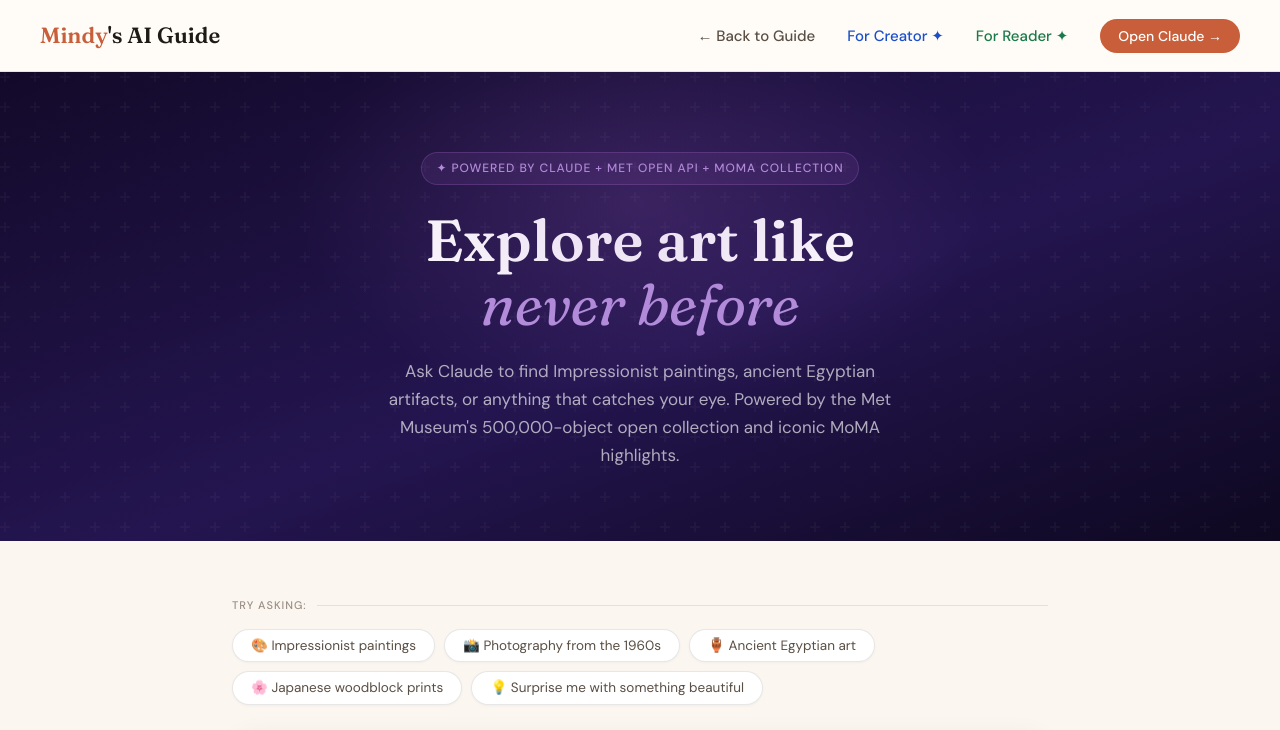
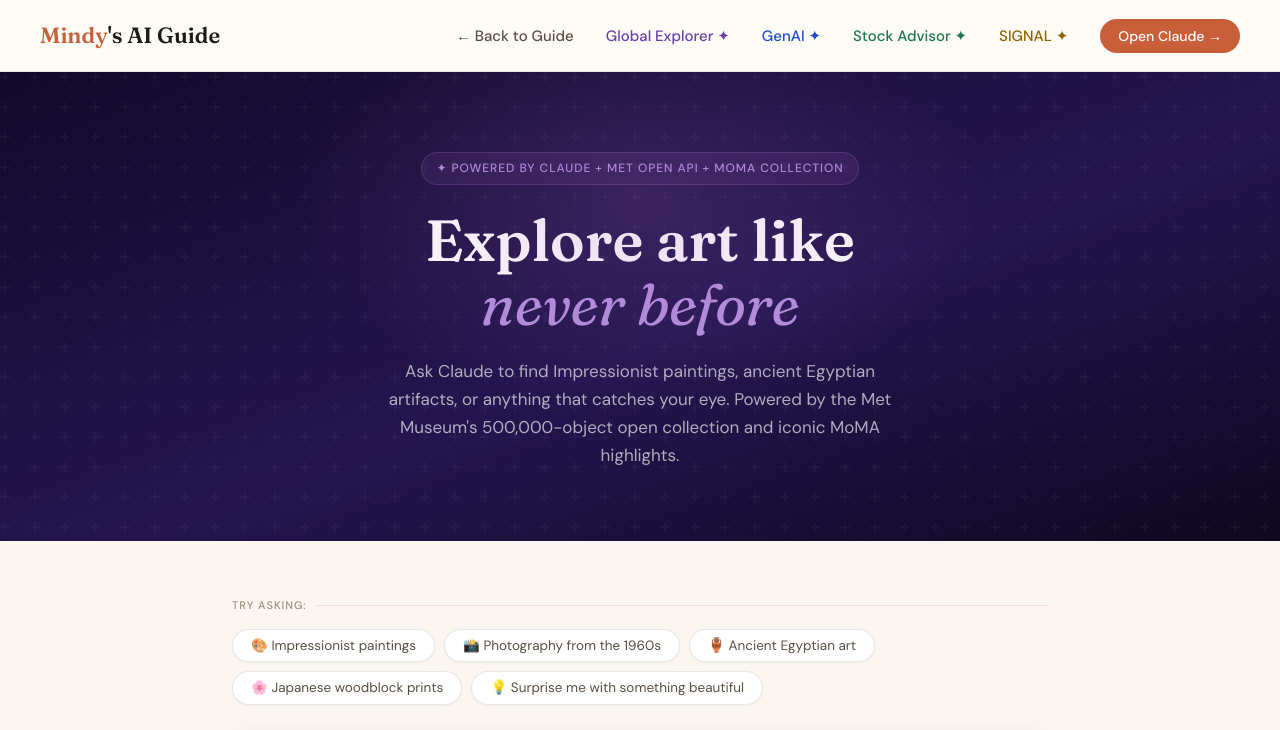
Before and after one commit to mindyjwu/mindys-ai-guide, a website: page explore-art.html in a window 1280 px wide. Shown: the top 730 px of the page. Drawn offline with Linux system fonts and the light colour scheme.

Commit message:
fix: sync explore-art/creator/reader nav with index.html and signal.html
These three pages had their own hardcoded nav cross-linking to each
other (For Explorer/Creator/Reader), same issue as signal.html had.
Replaced with Global Explorer/GenAI/Stock Advisor and added SIGNAL, so
all five pages (index, signal, explore-art, creator, reader) now show
the identical nav.

```diff
--- a/explore-art.html
+++ b/explore-art.html
@@ -356,8 +356,10 @@
   <a href="index.html" class="nav-logo">Mindy<span>'s AI Guide</span></a>
   <ul class="nav-links">
     <li><a href="index.html">← Back to Guide</a></li>
-    <li><a href="creator.html" style="color: #1A4FCC; font-weight: 500;">For Creator ✦</a></li>
-    <li><a href="reader.html" style="color: #1A7A4A; font-weight: 500;">For Reader ✦</a></li>
+    <li><a href="https://global-explorer.vercel.app" target="_blank" rel="noopener" style="color: #6B3FA8; font-weight: 500;">Global Explorer ✦</a></li>
+    <li><a href="https://gender-ai.vercel.app" target="_blank" rel="noopener" style="color: #1A4FCC; font-weight: 500;">GenAI ✦</a></li>
+    <li><a href="https://github.com/mindyjwu/stock_advisor" target="_blank" rel="noopener" style="color: #1A7A4A; font-weight: 500;">Stock Advisor ✦</a></li>
+    <li><a href="signal.html" style="color: #946200; font-weight: 500;">SIGNAL ✦</a></li>
     <li><a href="https://claude.ai" target="_blank" rel="noopener" class="nav-cta">Open Claude →</a></li>
   </ul>
 </nav>
```
Also changed, not shown: creator.html (+4 -2 lines), reader.html (+4 -2 lines).
